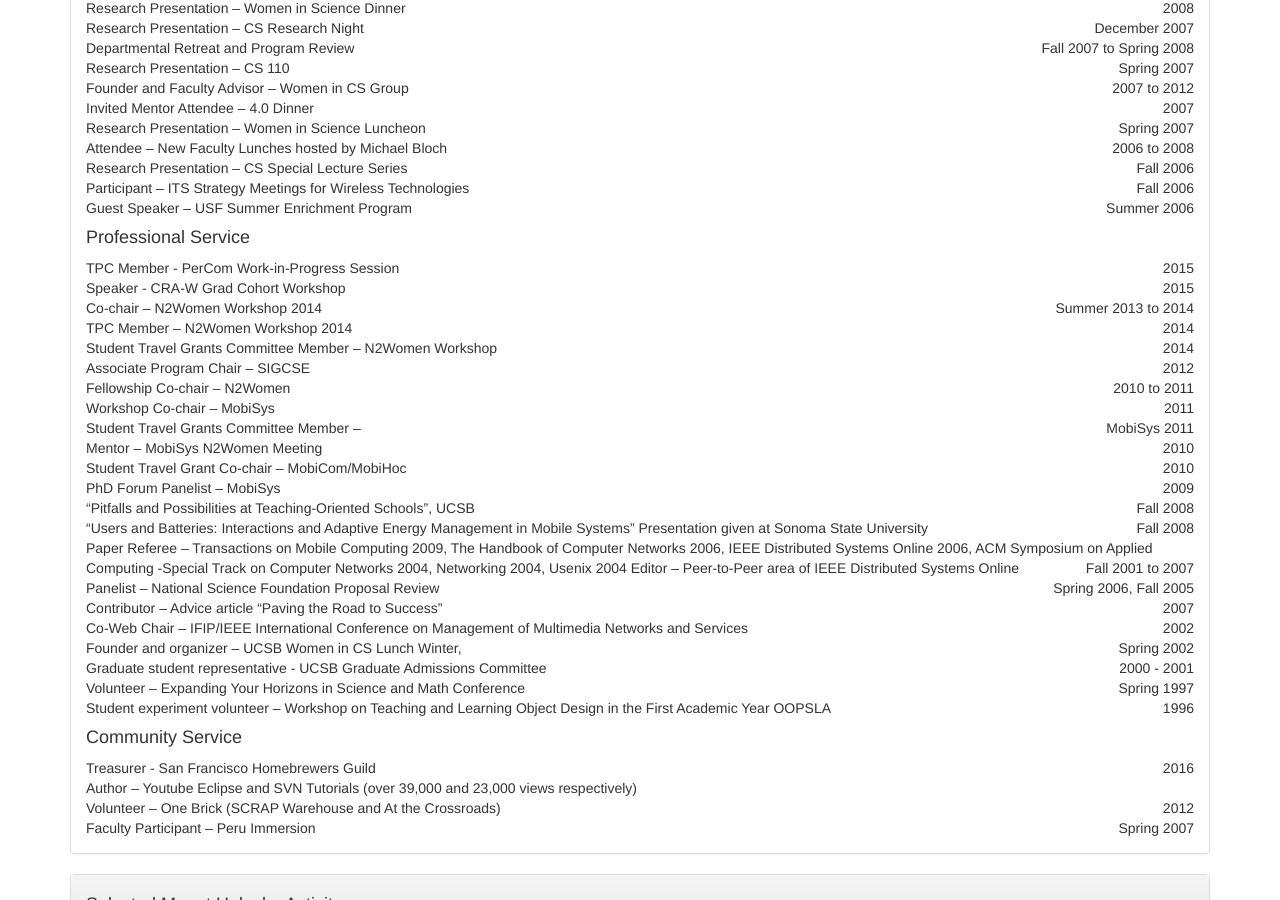
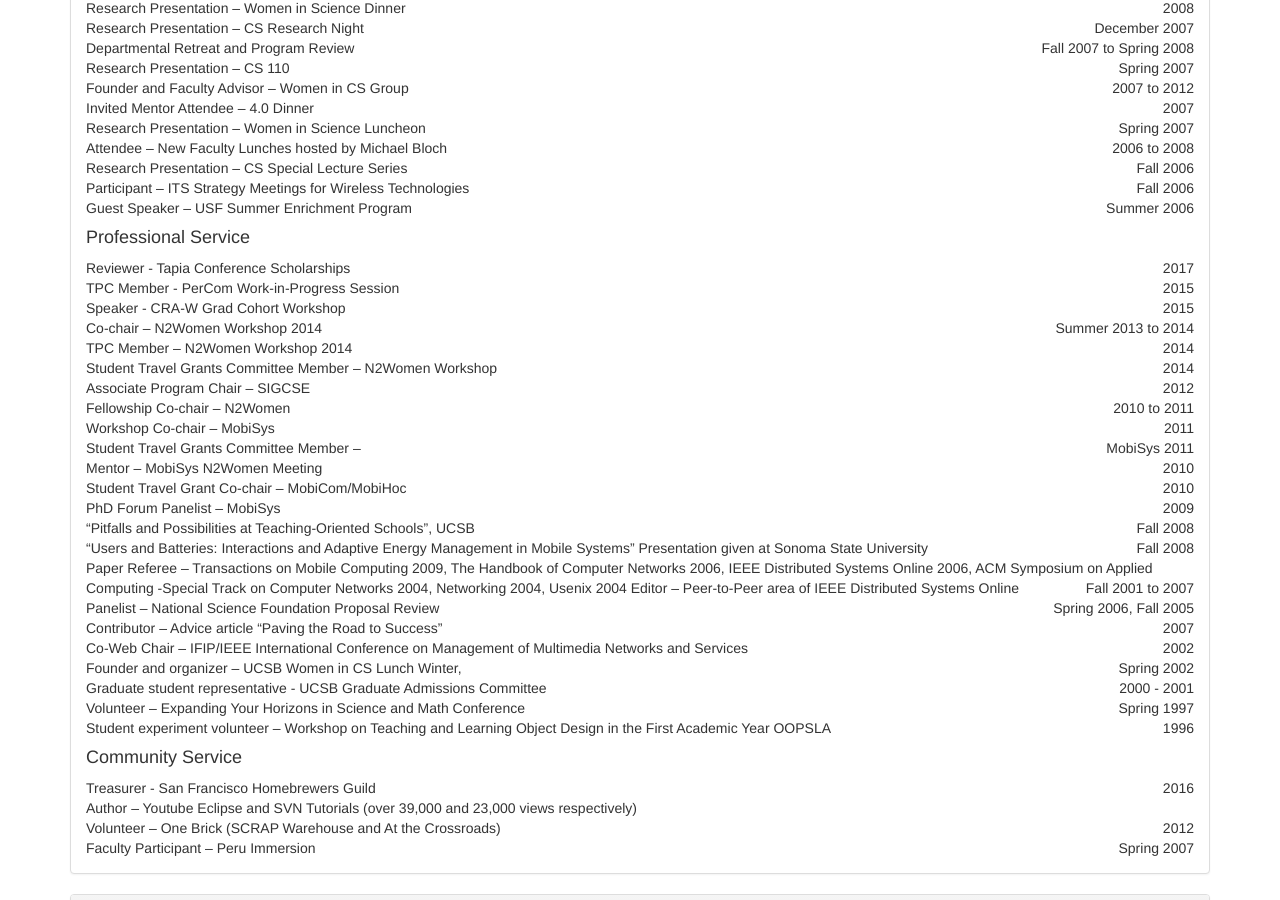
Before and after one commit to srollins/srollins.github.io, a Jekyll site: the page built from vita.html, in a window 1280 px wide and 900 px high, scrolled down 6918 px. Built offline with Jekyll 4.4.1, drawn with Linux system fonts in a browser that asks for light colours.

Commit message:
add service

```diff
--- a/vita.html
+++ b/vita.html
@@ -557,6 +557,7 @@ title: CV
 
 
 		<h4>Professional Service</h4>
+		Reviewer - Tapia Conference Scholarships <span style="float:right;">2017</span><br/>
 		TPC Member - PerCom Work-in-Progress Session <span style="float:right;">2015</span><br/>
 		Speaker - CRA-W Grad Cohort Workshop <span style="float:right;">2015</span><br/>
 		Co-chair – N2Women Workshop 2014 <span style="float:right;">Summer 2013 to 2014</span><br/>
```
